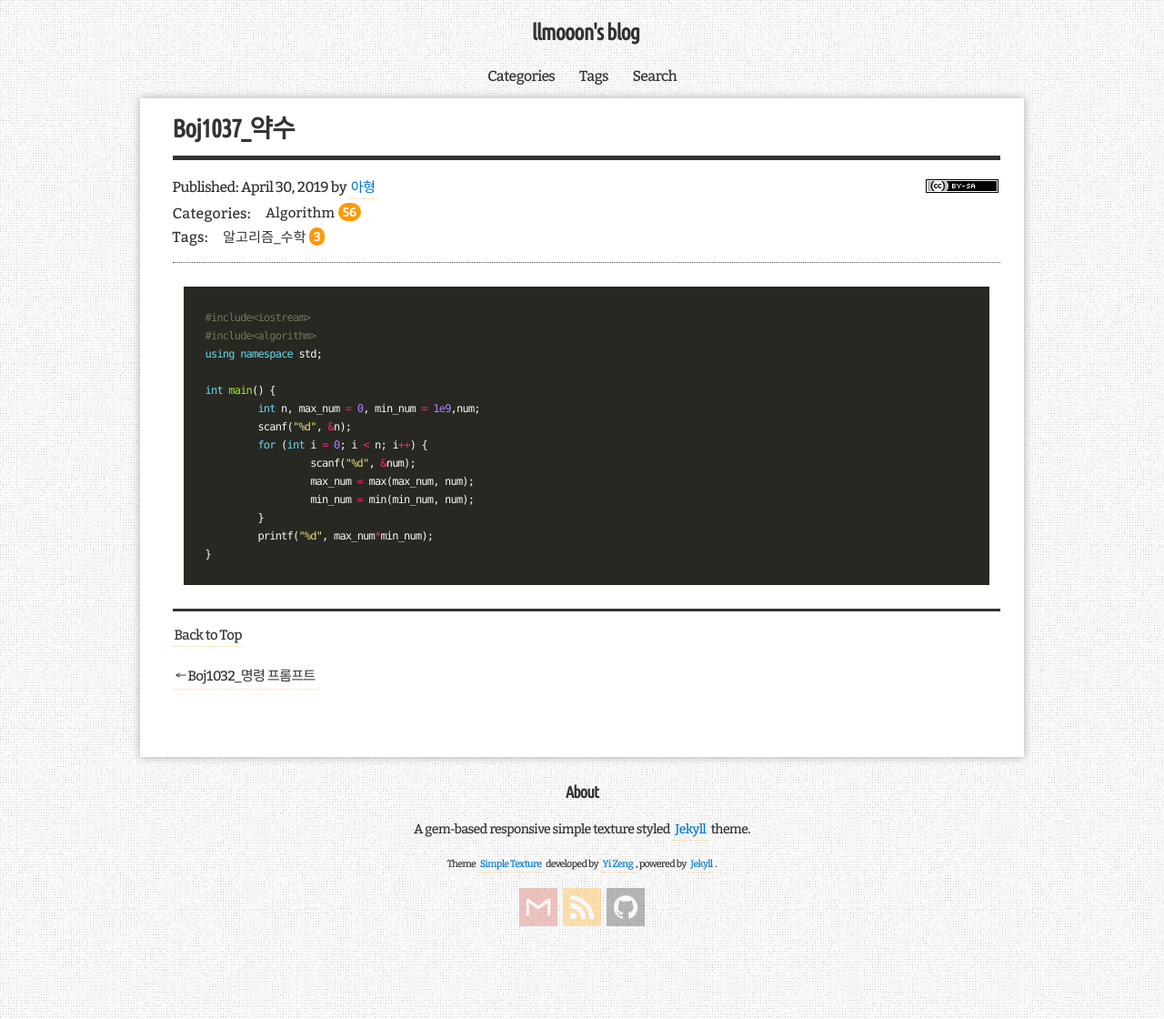
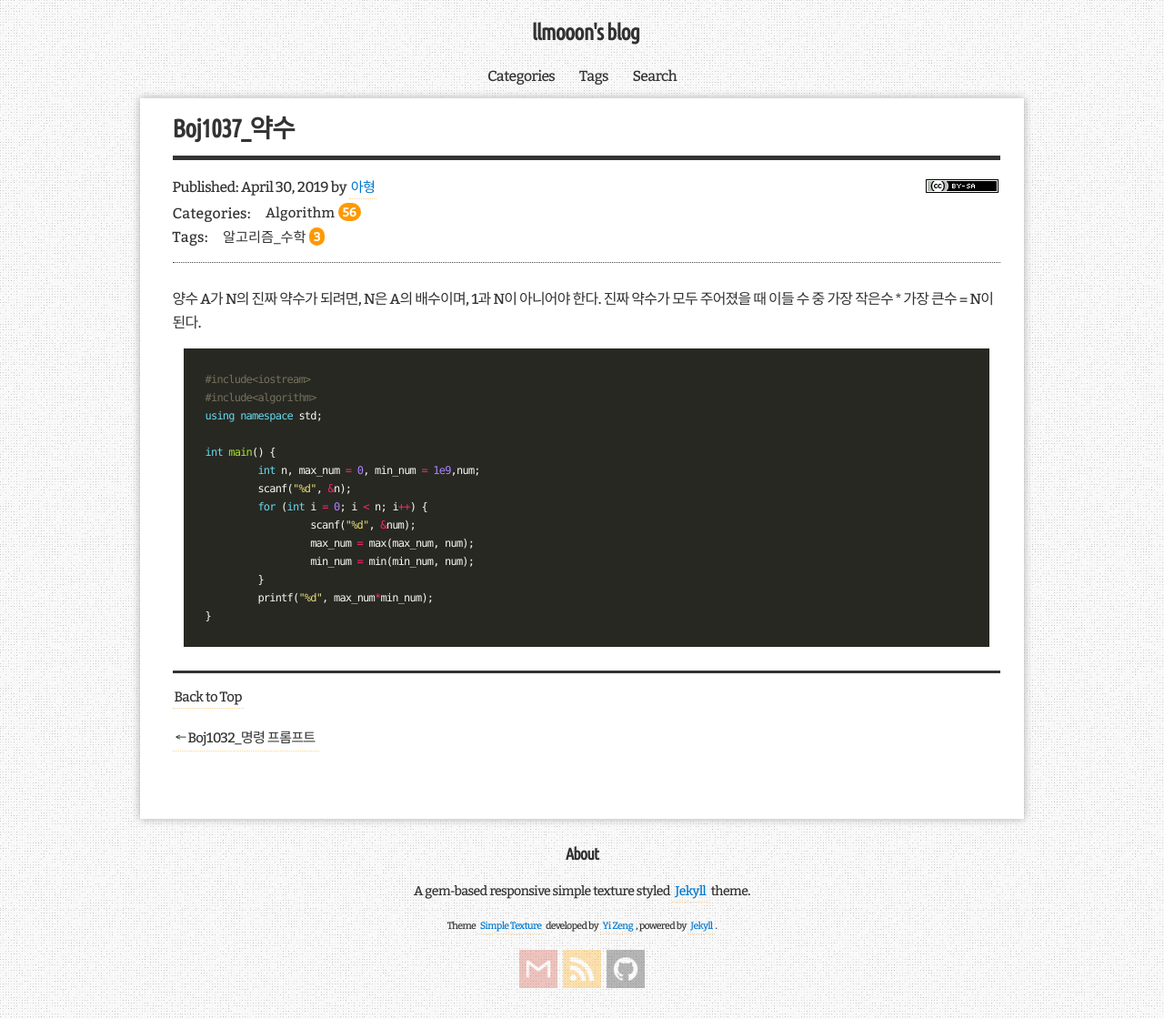
Before and after one commit to llmooon/llmooon.github.io, a Jekyll site: the page built from _posts/Algorithm/2019-04-30-boj1037_약수.md, in a window 1280 px wide. Shown: the whole page at 91% size. Built offline with Jekyll 4.4.1, drawn with Linux system fonts in a browser that asks for light colours; some web fonts are replaced; comment, search, counter and statistics services are not loaded.

Commit message:
modify boj 1037 post add comment

````diff
--- a/_posts/Algorithm/2019-04-30-boj1037_약수.md
+++ b/_posts/Algorithm/2019-04-30-boj1037_약수.md
@@ -4,7 +4,8 @@ comments: true
 categories: Algorithm
 tag : 알고리즘_수학
 ---
-
+양수 A가 N의 진짜 약수가 되려면, N은 A의 배수이며, 1과 N이 아니어야 한다.
+진짜 약수가 모두 주어졌을 때 이들 수 중 가장 작은수 * 가장 큰수 = N이 된다.
 ```c++
 #include<iostream>
 #include<algorithm>
````
